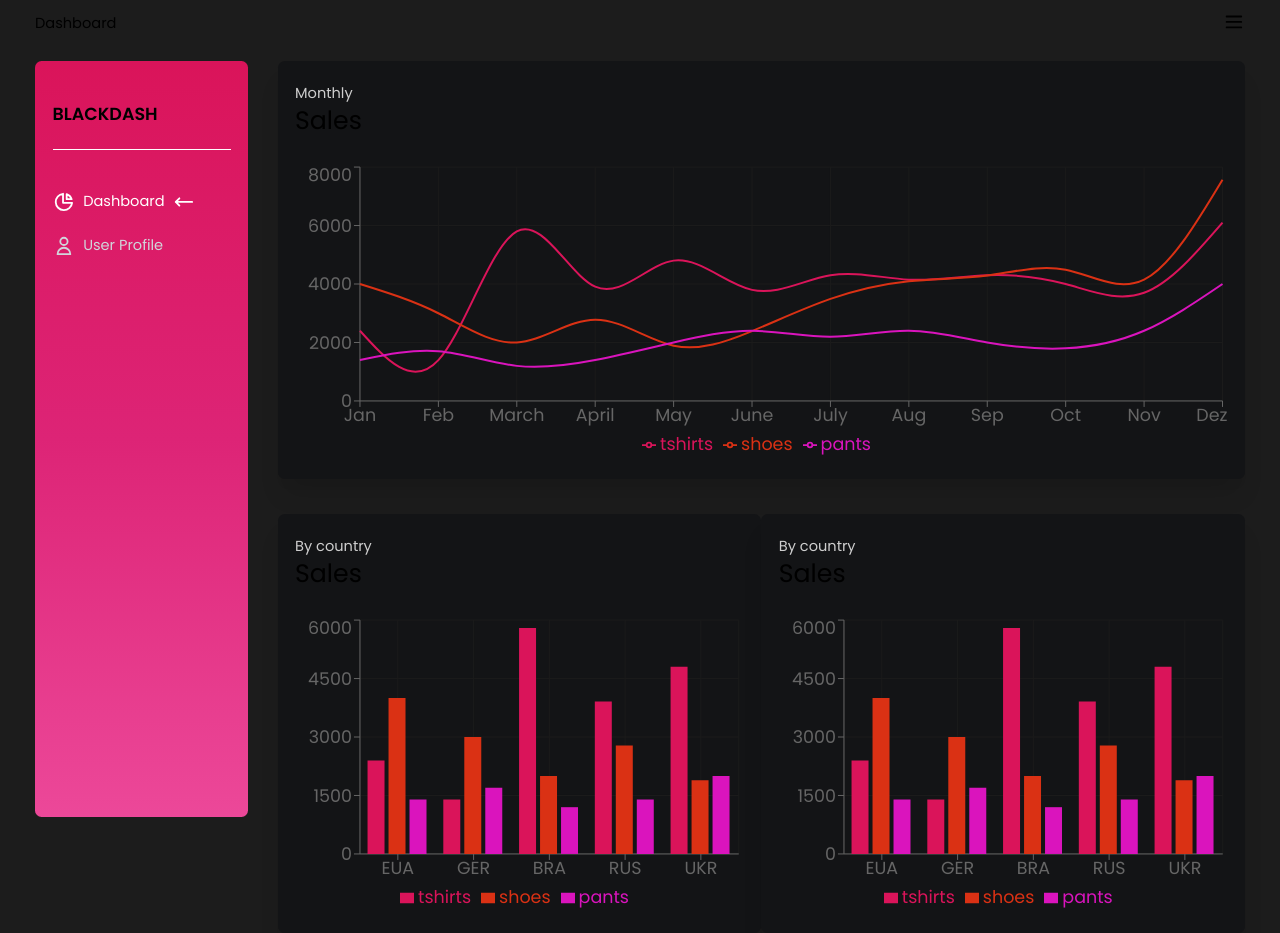
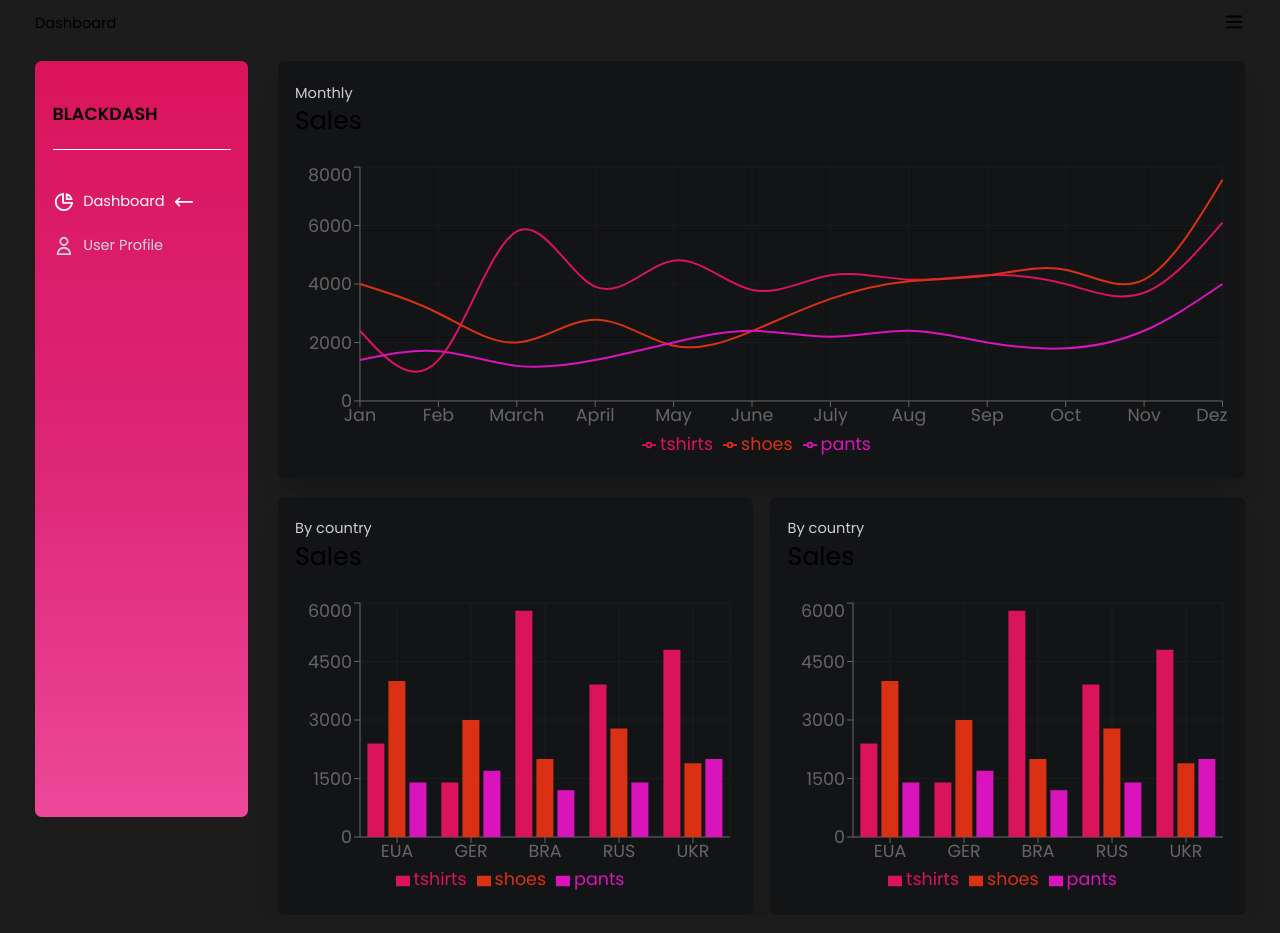
Before and after one commit to gabrieldemian/black-dashboard, a Next.js app: page / in a window 1280 px wide. Built offline with nearby package versions, Linux system fonts and the light colour scheme.

Commit message:
fix: changed cards from flex to grid on '/' route

```diff
--- a/pages/index.tsx
+++ b/pages/index.tsx
@@ -15,10 +15,9 @@ import { lineTheme, salesData, salesDataCountry } from '~/utils'
 import { barTheme } from '~/utils/chartTheme'
 
 export default function Home() {
-
   return (
     <div className="container">
-      <Card subtitle="Monthly" title="Sales" className="mb-8 w-full">
+      <Card subtitle="Monthly" title="Sales" className="mb-4 w-full">
         <ResponsiveContainer width="100%" height={300}>
           <LineChart data={salesData}>
             <CartesianGrid stroke="var(--bg-secondary)" />
@@ -45,36 +44,48 @@ export default function Home() {
         </ResponsiveContainer>
       </Card>
 
-      <div className="flex flex-wrap">
-      <Card subtitle="By country" title="Sales" className="w-full lg:w-1/2">
+      <div className="grid gap-x-4 grid-cols-1 lg:grid-cols-2 grid-flow-row">
+        <Card subtitle="By country" title="Sales">
           <ResponsiveContainer width="100%" height={300}>
-          <BarChart
-            data={salesDataCountry}
-          >
+            <BarChart data={salesDataCountry}>
               <CartesianGrid stroke="var(--bg-secondary)" />
               <XAxis dataKey="name" />
               <YAxis />
               <Tooltip content={<CustomTooltip />} />
               <Legend />
-            <Bar {...barTheme} fill="var(--brand-primary)" dataKey="tshirts" />
-            <Bar {...barTheme} fill="var(--brand-secondary)" dataKey="shoes" />
+              <Bar
+                {...barTheme}
+                fill="var(--brand-primary)"
+                dataKey="tshirts"
+              />
+              <Bar
+                {...barTheme}
+                fill="var(--brand-secondary)"
+                dataKey="shoes"
+              />
               <Bar {...barTheme} fill="var(--brand-terciary)" dataKey="pants" />
             </BarChart>
           </ResponsiveContainer>
         </Card>
 
-      <Card subtitle="By country" title="Sales" className="w-full lg:w-1/2">
+        <Card subtitle="By country" title="Sales">
           <ResponsiveContainer width="100%" height={300}>
-          <BarChart
-            data={salesDataCountry}
-          >
+            <BarChart data={salesDataCountry}>
               <CartesianGrid stroke="var(--bg-secondary)" />
               <XAxis dataKey="name" />
               <YAxis />
               <Tooltip content={<CustomTooltip />} />
               <Legend />
-            <Bar {...barTheme} fill="var(--brand-primary)" dataKey="tshirts" />
-            <Bar {...barTheme} fill="var(--brand-secondary)" dataKey="shoes" />
+              <Bar
+                {...barTheme}
+                fill="var(--brand-primary)"
+                dataKey="tshirts"
+              />
+              <Bar
+                {...barTheme}
+                fill="var(--brand-secondary)"
+                dataKey="shoes"
+              />
               <Bar {...barTheme} fill="var(--brand-terciary)" dataKey="pants" />
             </BarChart>
           </ResponsiveContainer>
```
Also changed, not shown: package.json (+20 -1 lines), 1 other file (tests, documents, lock files or other folders). Lines whose indentation alone changed are shown as unchanged.
